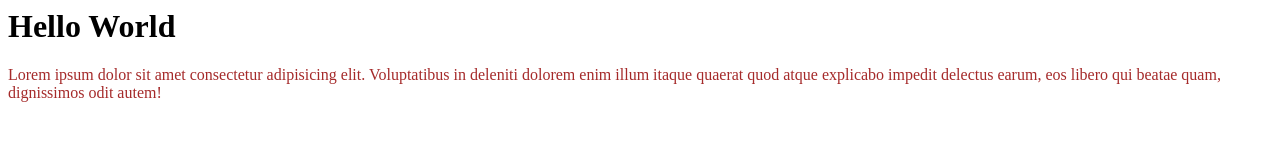
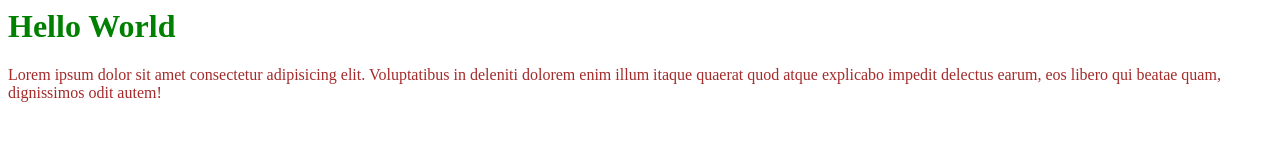
Before and after one commit to hafizhcp/cobagit, a plain HTML site: page index.html in a window 1280 px wide. Drawn offline with Linux system fonts and the light colour scheme.

Commit message:
repair name selector on stylesheet.css

```diff
--- a/stylesheet.css
+++ b/stylesheet.css
@@ -1,4 +1,4 @@
-.hallo {
+.hello {
     color: green;
 }
 
```
